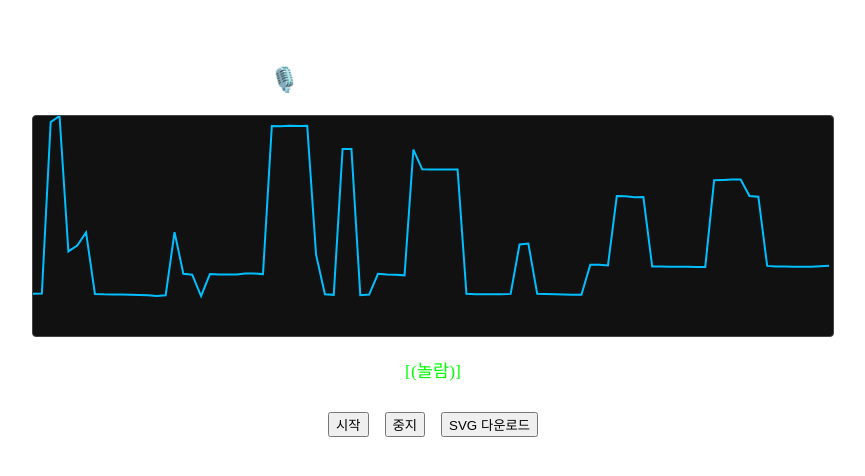
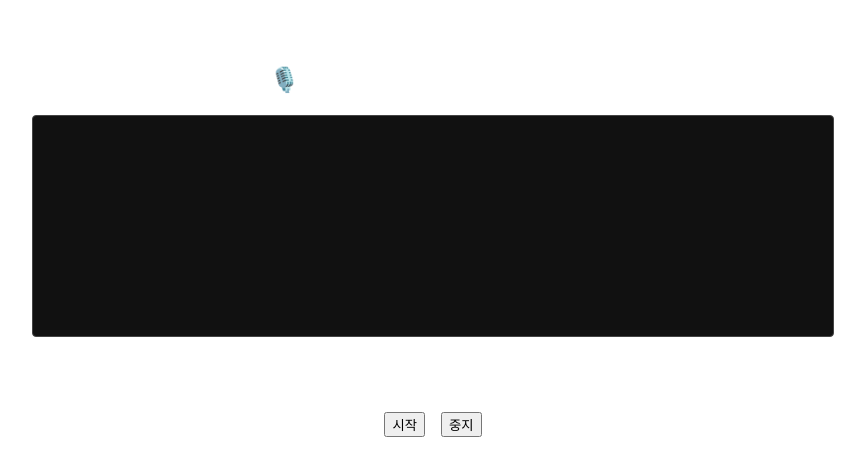
Before and after one commit to Profitah/init, a Next.js app: page / in a window 1280 px wide. Shown: the top 476 px of the page, without its empty margins (207-1072 px from the left). Built offline with nearby package versions, Linux system fonts and the light colour scheme.

Commit message:
뭔가 그럴듯함

```diff
--- a/app/page.tsx
+++ b/app/page.tsx
@@ -8,25 +8,28 @@ interface PitchPoint  { time_sec: number; pitch_hz: number; }
 interface CaptionLine { startTime: number; endTime: number; script: string; }
 
 export default function AudioPitchWithCaptionSVG() {
-  /* ---------- refs ---------- */
   const svgRef      = useRef<SVGSVGElement>(null);
   const playRef     = useRef<any>(null);
 
-  // 사용자 피치 캡처 refs
+  // 마이크 캡처 refs
   const audioCtxRef = useRef<AudioContext | null>(null);
   const analyserRef = useRef<AnalyserNode | null>(null);
   const bufRef      = useRef<Float32Array | null>(null);
+
+  // 타이밍 refs
   const startRef    = useRef(0);
   const lastIdxRef  = useRef(-1);
   const rafRef      = useRef(0);
 
-  // 현재 캡션 인덱스
+  // 캡션 인덱스
   const curIdxRef   = useRef<number>(-1);
+
+  /* ---------- 데이터 refs ---------- */
+  const userPtsRef  = useRef<number[]>([]);
 
   /* ---------- state ---------- */
   const [defPts,  setDefPts]  = useState<PitchPoint[]>([]);
   const [caps,    setCaps]    = useState<CaptionLine[]>([]);
-  const [userPts, setUserPts] = useState<number[]>([]);
   const [curCap,  setCurCap]  = useState<CaptionLine | null>(null);
 
   /* ---------- constants ---------- */
@@ -63,28 +66,72 @@ export default function AudioPitchWithCaptionSVG() {
   function autoCorrelate(buf: Float32Array, sr: number) {
     const N = buf.length;
     let best = -1, bestCorr = 0;
-    const rms = Math.sqrt(buf.reduce((s, v) => s + v * v, 0) / N);
+    const rms = Math.sqrt(buf.reduce((s, v) => s + v*v, 0) / N);
     if (rms < 0.01) return -1;
-    for (let off = 64; off < N / 2; off++) {
+    for (let off = 64; off < N/2; off++) {
       let corr = 0;
-      for (let i = 0; i < N - off; i++) corr += buf[i] * buf[i + off];
-      if (corr > bestCorr) {
-        bestCorr = corr;
-        best = off;
-      }
+      for (let i = 0; i < N-off; i++) corr += buf[i]*buf[i+off];
+      if (corr > bestCorr) { bestCorr = corr; best = off; }
     }
     return best > 0 ? sr / best : -1;
   }
 
-  /* ---------- 전체 시작 (영상 + 피치) ---------- */
-  const startAll = async () => {
-    // 1) YouTube 재생
-    if (playRef.current?.playVideo) {
-      playRef.current.playVideo();
+  /* ---------- tickAudio (클로저) ---------- */
+  const tickAudio = () => {
+    const ctx = audioCtxRef.current!;
+    const analyser = analyserRef.current!;
+    const buf = bufRef.current!;
+
+    const now = ctx.currentTime - startRef.current;
+
+    // 캡션 동기화
+    const capIdx = caps.findIndex(c => now >= c.startTime && now <= c.endTime);
+    if (capIdx !== curIdxRef.current) {
+      curIdxRef.current = capIdx;
+      setCurCap(capIdx >= 0 ? caps[capIdx] : null);
+
+      // 새 구간 시작 → 이전 데이터 전부 삭제
+      userPtsRef.current = [];
+      lastIdxRef.current = -1;
     }
 
-    // 2) 마이크 피치 캡처
-    if (audioCtxRef.current) return;
+    // 사용자 피치 수집 & 윈도우에 추가
+    analyser.getFloatTimeDomainData(buf);
+    const p = autoCorrelate(buf, ctx.sampleRate);
+    userPtsRef.current.push(p > 0 ? p : 0);
+    // 최근 1000프레임만 유지
+    if (userPtsRef.current.length > 1000) {
+      userPtsRef.current.shift();
+    }
+
+    // SVG polyline 업데이트
+    const segStart = curCap?.startTime ?? 0;
+    const nextStart = caps[curIdxRef.current + 1]?.startTime;
+    const segEnd = nextStart ?? curCap?.endTime ?? 1;
+    const defSeg = defPts.filter(p => p.time_sec >= segStart && p.time_sec <= segEnd);
+    const maxPitch = Math.max(...defSeg.map(p=>p.pitch_hz), ...userPtsRef.current, 1);
+
+    const userLine = svgRef.current!.querySelector<SVGPolylineElement>('.user-line');
+    if (userLine) {
+      const pts = buildLine(userPtsRef.current, true, segStart, segEnd, maxPitch);
+      userLine.setAttribute('points', pts);
+    }
+
+    rafRef.current = requestAnimationFrame(tickAudio);
+  };
+
+  /* ---------- 시작/재시작 ---------- */
+  const startAll = async () => {
+    playRef.current?.playVideo?.();
+
+    if (audioCtxRef.current) {
+      if (audioCtxRef.current.state === 'suspended') {
+        await audioCtxRef.current.resume();
+        rafRef.current = requestAnimationFrame(tickAudio);
+      }
+      return;
+    }
+
     const stream = await navigator.mediaDevices.getUserMedia({ audio: true });
     const ctx = new AudioContext();
     if (ctx.state === 'suspended') await ctx.resume();
@@ -93,164 +140,101 @@ export default function AudioPitchWithCaptionSVG() {
     analyser.fftSize = 2048;
     analyser.smoothingTimeConstant = 0.2;
     const buf = new Float32Array(analyser.fftSize);
+
     ctx.createMediaStreamSource(stream).connect(analyser);
 
     audioCtxRef.current = ctx;
     analyserRef.current = analyser;
-    bufRef.current = buf;
-    startRef.current = ctx.currentTime;
-    lastIdxRef.current = -1;
-    setUserPts([]);
+    bufRef.current      = buf;
+    startRef.current    = ctx.currentTime;
+    userPtsRef.current  = [];
 
-    const tick = () => {
-      if (!analyserRef.current || !bufRef.current) return;
-      const now = ctx.currentTime - startRef.current;
-      const idx = Math.floor(now * invFrameDur.current);
-      if (idx > lastIdxRef.current) {
-        analyser.getFloatTimeDomainData(bufRef.current);
-        const p = autoCorrelate(bufRef.current, ctx.sampleRate);
-        setUserPts(prev => [...prev, p > 0 ? p : 0]);
-        lastIdxRef.current = idx;
-      }
-      rafRef.current = requestAnimationFrame(tick);
-    };
-    rafRef.current = requestAnimationFrame(tick);
+    rafRef.current = requestAnimationFrame(tickAudio);
   };
 
-  /* ---------- 전체 중지 (영상 일시정지 + 피치 중지) ---------- */
-  const stopAll = () => {
-    // 1) YouTube 일시정지
-    if (playRef.current?.pauseVideo) {
-      playRef.current.pauseVideo();
-    }
-    // 2) 마이크 캡처 중지
+  /* ---------- 중지 = 일시정지 ---------- */
+  const stopAll = async () => {
+    playRef.current?.pauseVideo?.();
     if (!audioCtxRef.current) return;
     cancelAnimationFrame(rafRef.current);
-    audioCtxRef.current.close();
-    audioCtxRef.current = null;
-    analyserRef.current = null;
-    bufRef.current = null;
+    await audioCtxRef.current.suspend();
   };
 
-  /* ---------- YouTube 준비 시 ---------- */
-  const onPlayerReady = (event: any) => {
-    playRef.current = event.target;
+  /* ---------- YouTube 준비 ---------- */
+  const onPlayerReady = (e: any) => {
+    playRef.current = e.target;
   };
 
-  /* ---------- 캡션 동기화 ---------- */
-  useEffect(() => {
-    const tick = () => {
-      const now = playRef.current?.getCurrentTime?.() ?? 0;
-      const idx = caps.findIndex(c => now >= c.startTime && now <= c.endTime);
-      if (idx !== curIdxRef.current) {
-        curIdxRef.current = idx;
-        setCurCap(idx >= 0 ? caps[idx] : null);
-      }
-      requestAnimationFrame(tick);
-    };
-    requestAnimationFrame(tick);
-  }, [caps]);
-
-  /* ---------- polyline 생성 ---------- */
+  /* ---------- polyline 생성 함수 ---------- */
   function buildLine(
-    src: (PitchPoint | number)[],
+    src: (PitchPoint|number)[],
     isUser: boolean,
     sStart: number,
     sEnd: number,
     maxP: number
   ) {
     const dur = Math.max(sEnd - sStart, 0.01);
-    return src.map((v, i) => {
+    return src.map((v,i) => {
       const pitch = isUser ? (v as number) : (v as PitchPoint).pitch_hz;
       const t = isUser
         ? sStart + i * frameDurRef.current
         : (v as PitchPoint).time_sec;
-      const x = ((t - sStart) / dur) * W;
-      const y = H - Math.min(pitch / maxP, 1) * H;
+      const x = ((t - sStart)/dur) * W;
+      const y = H - Math.min(pitch/maxP,1) * H;
       return `${x},${y}`;
     }).join(' ');
   }
 
-  /* ---------- 구간 & 데이터 ---------- */
-  const segStart = curCap?.startTime ?? 0;
-  const nextStart = curIdxRef.current >= 0 && caps[curIdxRef.current + 1]
-    ? caps[curIdxRef.current + 1].startTime
-    : undefined;
-  const segEnd = nextStart ?? curCap?.endTime ?? 1;
-
-  const defSeg = defPts.filter(p => p.time_sec >= segStart && p.time_sec <= segEnd);
-  const maxPitch = Math.max(...defSeg.map(p => p.pitch_hz), ...userPts, 1);
-
-  /* ---------- render ---------- */
+  /* ---------- 렌더링 ---------- */
   return (
-    <div style={{ padding: '2rem', textAlign: 'center', color: '#fff' }}>
+    <div style={{ padding:'2rem', textAlign:'center', color:'#fff' }}>
       <h2>🎙️ 대사·침묵 구간별 실시간 피치</h2>
-
       <YouTube
         videoId={VIDEO_ID}
         onReady={onPlayerReady}
-        opts={{ playerVars: { playsinline: 1, controls: 1 } }}
+        opts={{ playerVars:{ playsinline:1, controls:1 } }}
       />
-
       <svg
         ref={svgRef}
         viewBox={viewBox}
         style={{
-          width: '100%',
-          maxWidth: W,
-          background: '#111',
-          border: '1px solid #444',
-          borderRadius: 4
+          width:'100%', maxWidth:W,
+          background:'#111', border:'1px solid #444', borderRadius:4
         }}
       >
         {/* 기준 피치 (파랑) */}
-        {defSeg.length > 1 && (
+        {defPts.length > 1 && curCap && (
           <polyline
-            points={buildLine(defSeg, false, segStart, segEnd, maxPitch)}
+            points={buildLine(
+              defPts.filter(p => p.time_sec >= curCap.startTime && p.time_sec <= (caps[curIdxRef.current+1]?.startTime ?? curCap.endTime)),
+              false,
+              curCap.startTime,
+              (caps[curIdxRef.current+1]?.startTime ?? curCap.endTime),
+              Math.max(1, ...defPts.map(p=>p.pitch_hz))
+            )}
             fill="none"
             stroke="deepskyblue"
             strokeWidth={2}
           />
         )}
         {/* 사용자 피치 (빨강) */}
-        {userPts.length > 0 && (
-          <polyline
-            points={buildLine(userPts, true, segStart, segEnd, maxPitch)}
-            fill="none"
-            stroke="tomato"
-            strokeWidth={2}
-          />
-        )}
+        <polyline
+          className="user-line"
+          fill="none"
+          stroke="tomato"
+          strokeWidth={2}
+          points=""
+        />
       </svg>
-
       <div style={{
-        marginTop: '1rem',
-        minHeight: '2.2em',
-        fontSize: '1.1rem',
-        color: '#0f0'
+        marginTop:'1rem', minHeight:'2.2em',
+        fontSize:'1.1rem', color:'#0f0'
       }}>
         {curCap?.script ?? ''}
       </div>
-
-      <div style={{ marginTop: '1rem' }}>
-        <button onClick={startAll} style={{ marginRight: '1rem' }}>시작</button>
+      <div style={{ marginTop:'1rem' }}>
+        <button onClick={startAll} style={{ marginRight:'1rem' }}>시작</button>
         <button onClick={stopAll}>중지</button>
-        <button
-          style={{ marginLeft: '1rem' }}
-          onClick={() => {
-            if (!svgRef.current) return;
-            const xml = new XMLSerializer().serializeToString(svgRef.current);
-            const blob = new Blob([xml], { type: 'image/svg+xml' });
-            const url = URL.createObjectURL(blob);
-            const a = document.createElement('a');
-            a.href = url;
-            a.download = 'pitch.svg';
-            a.click();
-            URL.revokeObjectURL(url);
-          }}
-        >
-          SVG 다운로드
-        </button>
       </div>
     </div>
   );
```
